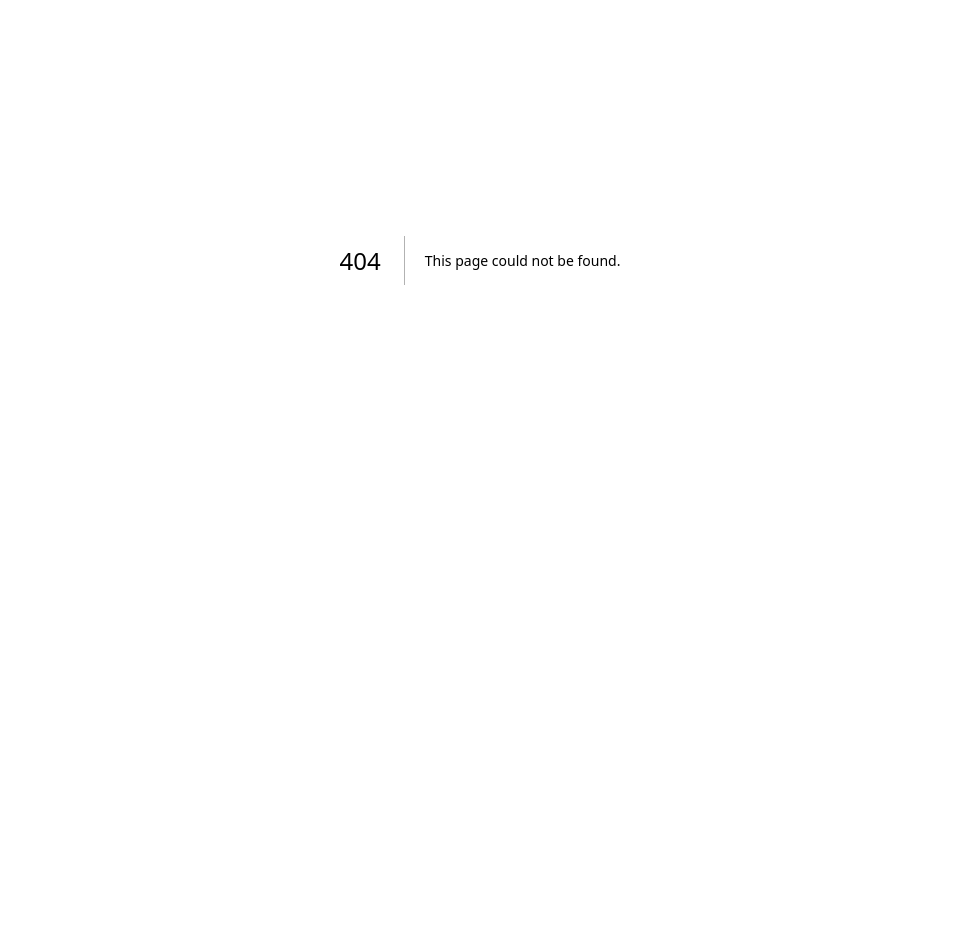
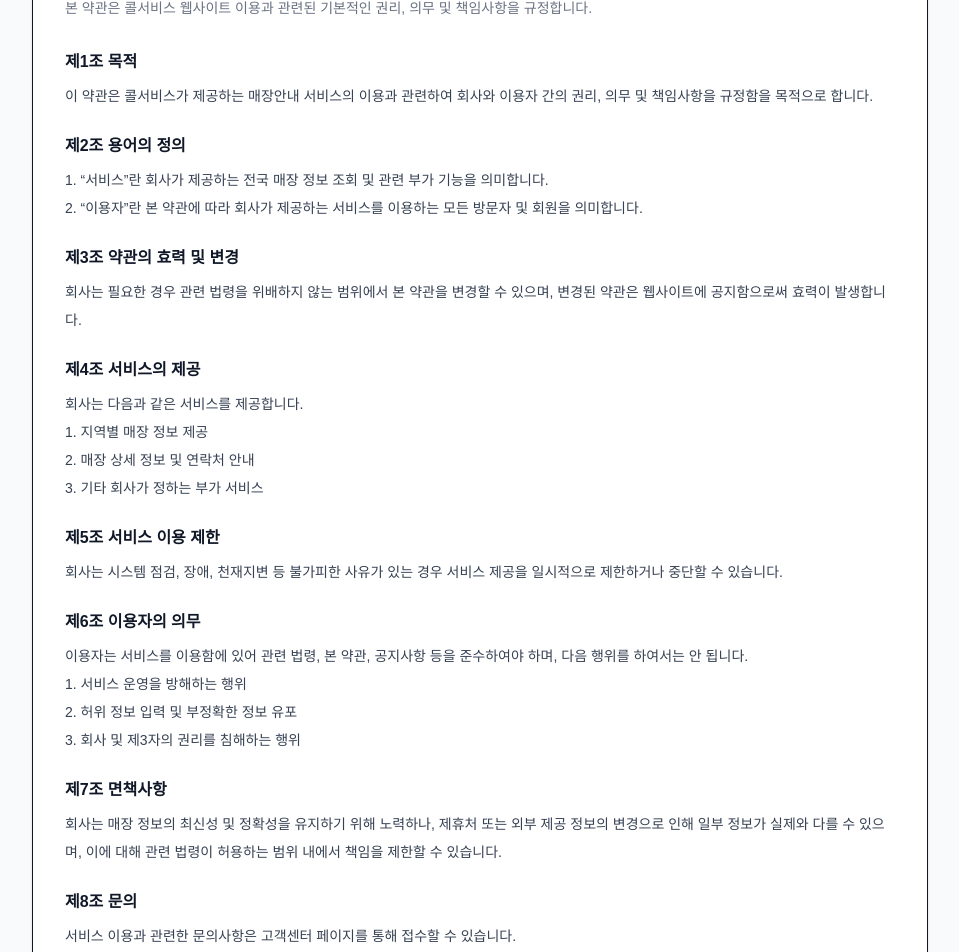
Before and after one commit to swhyun-dev/callservice_web, a Next.js app: page /terms in a window 1280 px wide. Before the commit this address had no page. Shown: the part 140-1092 px from the top of the page, without its empty margins (160-1119 px from the left). Before the commit the page ends 800 px from the top, so only its background shows below. Built offline with nearby package versions, Linux system fonts and the light colour scheme.

Commit message:
ui 수정

```diff
--- /dev/null
+++ b/src/app/(site)/terms/page.tsx
@@ -0,0 +1,98 @@
+// src/app/(site)/terms/page.tsx
+export const dynamic = "force-dynamic";
+
+export default function TermsPage() {
+    return (
+        <div className="mx-auto max-w-4xl space-y-6">
+            <div className="rounded-3xl border bg-white p-6 shadow-sm sm:p-8">
+                <h1 className="text-2xl font-bold tracking-tight text-gray-900">
+                    이용약관
+                </h1>
+                <p className="mt-2 text-sm text-gray-500">
+                    본 약관은 콜서비스 웹사이트 이용과 관련된 기본적인 권리, 의무 및 책임사항을
+                    규정합니다.
+                </p>
+
+                <div className="mt-8 space-y-6 text-sm leading-7 text-gray-700">
+                    <section>
+                        <h2 className="text-base font-semibold text-gray-900">제1조 목적</h2>
+                        <p className="mt-2">
+                            이 약관은 콜서비스가 제공하는 매장안내 서비스의 이용과 관련하여 회사와
+                            이용자 간의 권리, 의무 및 책임사항을 규정함을 목적으로 합니다.
+                        </p>
+                    </section>
+
+                    <section>
+                        <h2 className="text-base font-semibold text-gray-900">제2조 용어의 정의</h2>
+                        <p className="mt-2">
+                            1. “서비스”란 회사가 제공하는 전국 매장 정보 조회 및 관련 부가 기능을
+                            의미합니다.
+                            <br />
+                            2. “이용자”란 본 약관에 따라 회사가 제공하는 서비스를 이용하는 모든
+                            방문자 및 회원을 의미합니다.
+                        </p>
+                    </section>
+
+                    <section>
+                        <h2 className="text-base font-semibold text-gray-900">제3조 약관의 효력 및 변경</h2>
+                        <p className="mt-2">
+                            회사는 필요한 경우 관련 법령을 위배하지 않는 범위에서 본 약관을 변경할
+                            수 있으며, 변경된 약관은 웹사이트에 공지함으로써 효력이 발생합니다.
+                        </p>
+                    </section>
+
+                    <section>
+                        <h2 className="text-base font-semibold text-gray-900">제4조 서비스의 제공</h2>
+                        <p className="mt-2">
+                            회사는 다음과 같은 서비스를 제공합니다.
+                            <br />
+                            1. 지역별 매장 정보 제공
+                            <br />
+                            2. 매장 상세 정보 및 연락처 안내
+                            <br />
+                            3. 기타 회사가 정하는 부가 서비스
+                        </p>
+                    </section>
+
+                    <section>
+                        <h2 className="text-base font-semibold text-gray-900">제5조 서비스 이용 제한</h2>
+                        <p className="mt-2">
+                            회사는 시스템 점검, 장애, 천재지변 등 불가피한 사유가 있는 경우 서비스
+                            제공을 일시적으로 제한하거나 중단할 수 있습니다.
+                        </p>
+                    </section>
+
+                    <section>
+                        <h2 className="text-base font-semibold text-gray-900">제6조 이용자의 의무</h2>
+                        <p className="mt-2">
+                            이용자는 서비스를 이용함에 있어 관련 법령, 본 약관, 공지사항 등을
+                            준수하여야 하며, 다음 행위를 하여서는 안 됩니다.
+                            <br />
+                            1. 서비스 운영을 방해하는 행위
+                            <br />
+                            2. 허위 정보 입력 및 부정확한 정보 유포
+                            <br />
+                            3. 회사 및 제3자의 권리를 침해하는 행위
+                        </p>
+                    </section>
+
+                    <section>
+                        <h2 className="text-base font-semibold text-gray-900">제7조 면책사항</h2>
+                        <p className="mt-2">
+                            회사는 매장 정보의 최신성 및 정확성을 유지하기 위해 노력하나, 제휴처 또는
+                            외부 제공 정보의 변경으로 인해 일부 정보가 실제와 다를 수 있으며, 이에 대해
+                            관련 법령이 허용하는 범위 내에서 책임을 제한할 수 있습니다.
+                        </p>
+                    </section>
+
+                    <section>
+                        <h2 className="text-base font-semibold text-gray-900">제8조 문의</h2>
+                        <p className="mt-2">
+                            서비스 이용과 관련한 문의사항은 고객센터 페이지를 통해 접수할 수 있습니다.
+                        </p>
+                    </section>
+                </div>
+            </div>
+        </div>
+    );
+}
```
